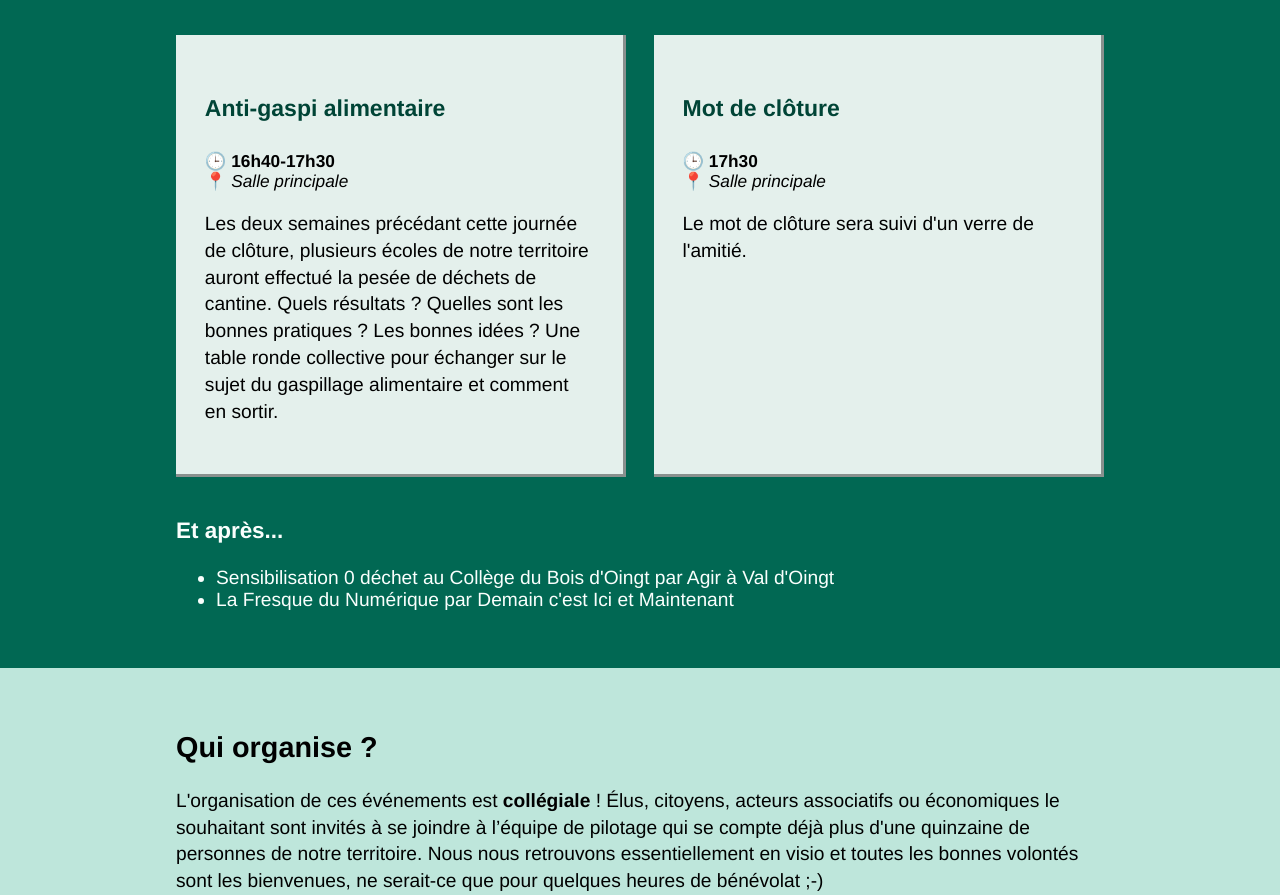
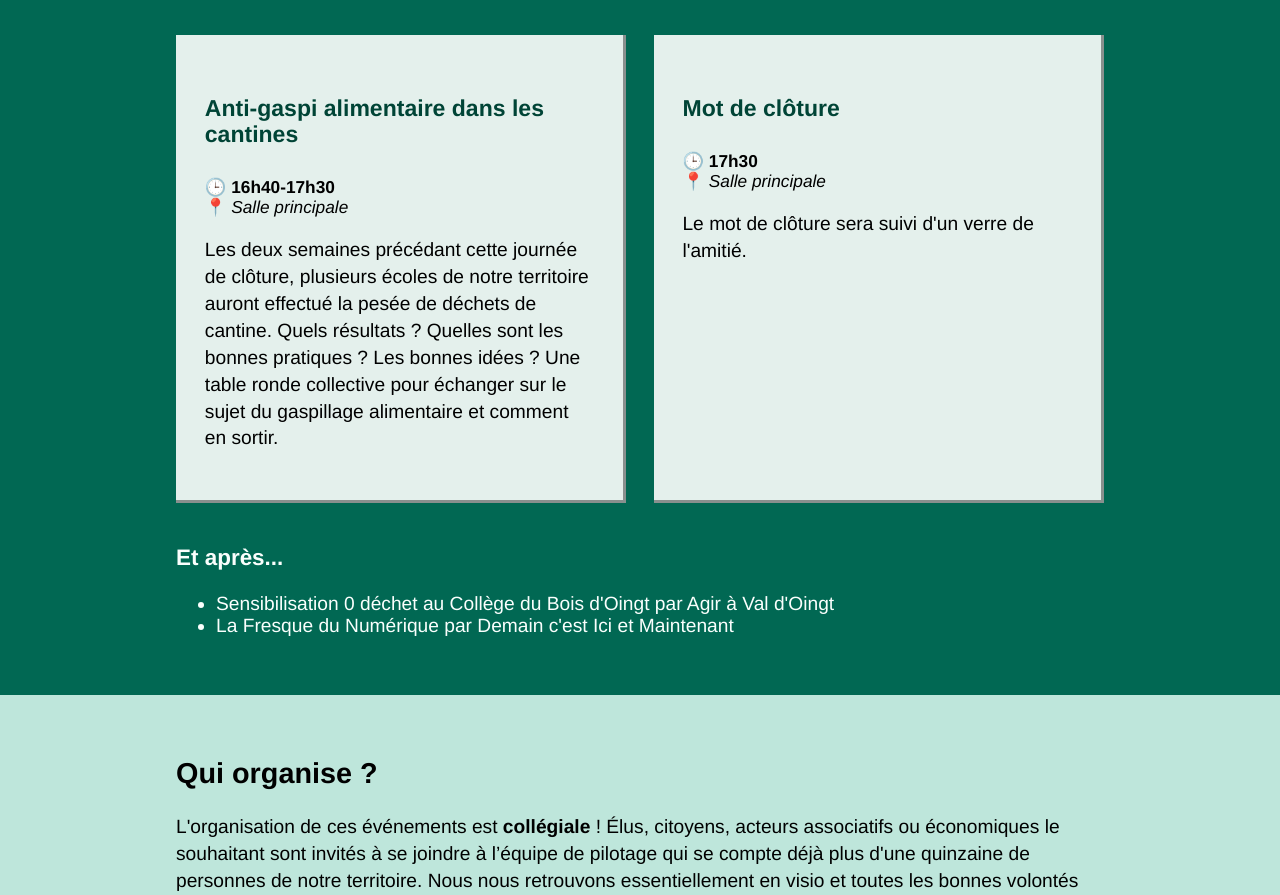
Before and after one commit to mloyat/serd-pierres-dorees.fr, a plain HTML site: page web/index.html in a window 1280 px wide. Shown: the part 10327-11222 px from the top of the page. Drawn offline with Linux system fonts and the light colour scheme.

Commit message:
Ajustement programme

```diff
--- a/web/index.html
+++ b/web/index.html
@@ -409,7 +409,7 @@
               </article>
 
               <article class="carte" data-salle="principale" data-type="conference">
-                <h4>Anti-gaspi alimentaire</h4>
+                <h4>Anti-gaspi alimentaire dans les cantines</h4>
                 <div class="date">16h40-17h30</div>
                 <div class="lieu">Salle principale</div>
                 <p>Les deux semaines précédant cette journée de clôture, plusieurs écoles de notre territoire auront effectué la pesée de déchets de cantine. Quels résultats&nbsp;? Quelles sont les bonnes pratiques&nbsp;? Les bonnes idées&nbsp;? Une table ronde collective pour échanger sur le sujet du gaspillage alimentaire et comment en sortir.</p>
```
